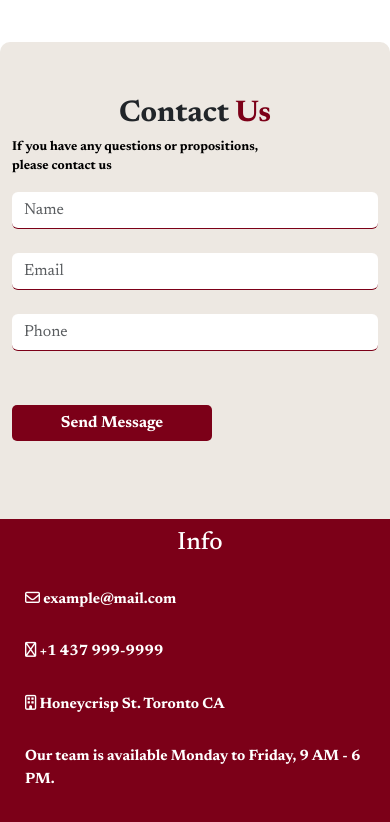
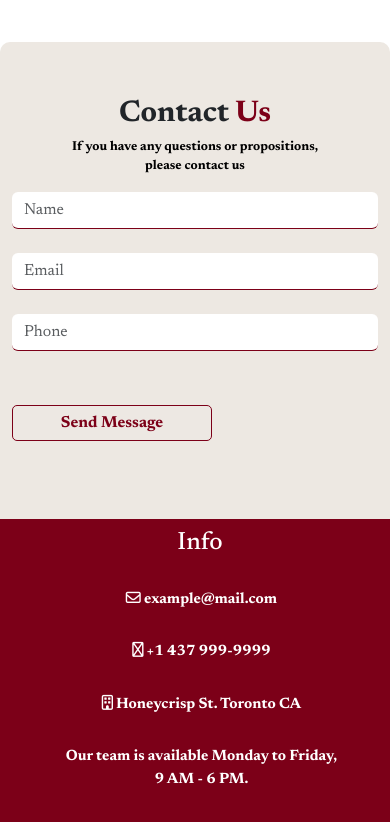
Before and after one commit to CallmeHelga/velvet-vine, a plain HTML site: page index.html in a window 390 px wide. In both pictures the pointer is over the button "Send Message". Shown: the part 10087-10909 px from the top of the page. Drawn offline with nearby package versions, Linux system fonts and the light colour scheme.

Commit message:
Updated Contact button and Info section

```diff
--- a/index.html
+++ b/index.html
@@ -252,7 +252,7 @@
                         <p><i class="fa-regular fa-envelope"></i> example@mail.com</p>
                         <p><i class="fa-regular fa-phone"></i> +1 437 999-9999</p>
                         <p><i class="fa-regular fa-building"></i> Honeycrisp St. Toronto CA</p>
-                        <p>Our team is available Monday to Friday, 9 AM - 6 PM.</p>
+                        <p>Our team is available Monday to Friday,<br> 9 AM - 6 PM.</p>
                     </div>
                 </div>
             </div>
--- a/styles.css
+++ b/styles.css
@@ -265,6 +265,12 @@ html {
     cursor: pointer;
 }
 
+#contact-btn:hover {
+    background-color: #ede8e26d;
+    color: #7c0018;
+    border: 1px #7c0018 solid;
+}
+
 #col {
     width: 40%;
     height: 45vh;
@@ -358,4 +364,8 @@ html {
     .heading3 {
         text-align: center;
     }
+
+    #contact p {
+        text-align: center;
+    }
 }
```
